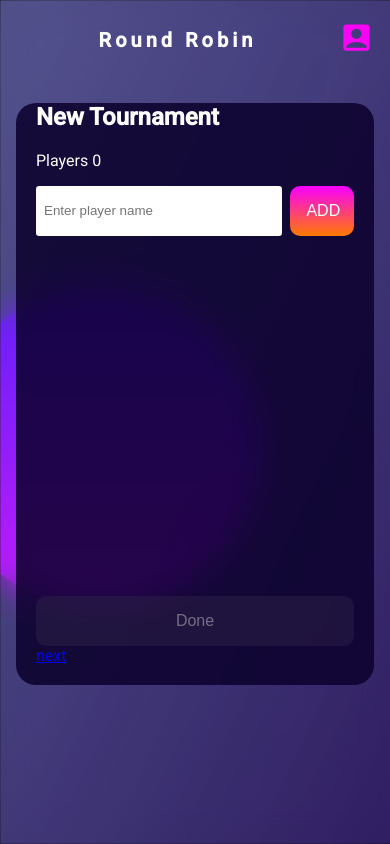
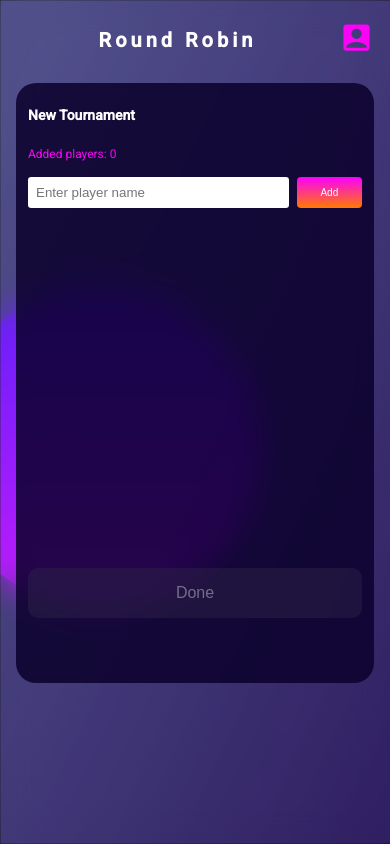
Before and after one commit to olofWallgren/RoundRobinApp, a React (Create React App) app: page /create-tournament in a window 390 px wide. Built offline with nearby package versions, Linux system fonts and the light colour scheme; a web font is replaced by a local one.

Commit message:
Added styling

```diff
--- a/src/components/NewTournamentCards/ParticipantsCard/index.tsx
+++ b/src/components/NewTournamentCards/ParticipantsCard/index.tsx
@@ -67,7 +67,7 @@ const ParticipantsCard = (props: any) => {
           {/* <PersonAddIcon sx={{ fontSize: 40 }} style={{ color: "FA04F6" }} /> */}
           <input
             className="addBtnWidth primaryBtn primaryBtn--small"
-            value="ADD"
+            value="Add"
             type="submit"
           />
         </form>
--- a/src/layout/primaryBtn.css
+++ b/src/layout/primaryBtn.css
@@ -9,20 +9,21 @@
   cursor: pointer;
   text-align: center;
   text-decoration: none;
-
   transform-origin: 50% 50%;
   transition: transform 200ms ease, background-color 150ms ease;
 }
-
 .primaryBtn:active {
   transform: scale(0.97);
 }
-
 .primaryBtn:disabled {
   cursor: not-allowed;
   color: lightgray;
   background: #2c2247;
   opacity: 0.5;
+}
+.primaryBtn--small {
+  padding: 6px 6px;
+  border-radius: 4px;
 }
 
 @media screen and (max-width: 600px) {
@@ -31,4 +32,8 @@
     font-size: medium;
     font-weight: 500;
   }
+  .primaryBtn--small {
+    padding: 6px 6px;
+    font-size: smaller;
+  }
 }
--- a/src/layout/tournamentContainer.css
+++ b/src/layout/tournamentContainer.css
@@ -4,14 +4,15 @@
   border-radius: 20px;
   padding: 0 20px 20px 20px;
   width: 100%;
+  height: 600px;
 }
 @media screen and (max-width: 700px) {
-  .gameContainer {
+  .tournamentContainer {
     font-size: 14px;
   }
 }
 @media screen and (max-width: 600px) {
-  .gameContainer {
+  .tournamentContainer {
     font-size: 12px;
     padding: 0 12px 12px 12px;
   }
--- a/src/routes/tournament/index.tsx
+++ b/src/routes/tournament/index.tsx
@@ -1,8 +1,9 @@
 import * as React from "react";
 import "../../layout/container.css";
 import "../../layout/section.css";
+import "../../layout/primaryBtn.css";
 import "../../layout/tournamentContainer.css";
-import "../tournament/tournament.css";
+import "./tournament.css";
 import { Link } from "react-router-dom";
 
 import { useForm, SubmitHandler } from "react-hook-form";
@@ -58,18 +59,23 @@ const Tournament = () => {
   };
   console.log("constext", settingStore.tournament);
   return (
+    <>
       <div className="container">
         <div className="tournamentContainer">
-        <h2>New Tournament</h2>
-        <p>{`Players ${playerArray.length}`}</p>
+          <div className="headingContainer">
+            <h3 className="noMargin">New Tournament</h3>
+          </div>
+          <div className="flexBetween justifyCenter">
+            <p className="noMargin secondaryColor">{`Added players: ${playerArray.length}`}</p>
             {!showParticipantView && (
               <button
-            style={{ padding: "0.5rem" }}
+                className="primaryBtn primaryBtn--small"
                 onClick={() => toggleParticipantView()}
               >
                 Add players
               </button>
             )}
+          </div>
 
           {showParticipantView ? (
             <ParticipantsCard
@@ -80,22 +86,29 @@ const Tournament = () => {
           ) : (
             <form onSubmit={handleSubmit(onSubmit)}>
               <div className="formSection">
-              <p style={{ paddingRight: "1rem" }}>Tournament name</p>
+                <p className="noMargin">Tournament name</p>
                 <input
+                  className="input inputTournament"
+                  type="text"
                   {...register("tournamentName", {
                     required: true,
                     maxLength: 20,
                   })}
+                  placeholder="Enter tournament name"
                 />
-              {errors.tournamentName && <span>Tournamentname is required</span>}
+                {errors.tournamentName && (
+                  <span>Tournament name is required</span>
+                )}
               </div>
-
+                  {/* Length of round section */}
               <div className="formSection">
-              <p style={{ paddingRight: "1rem" }}>Length of round</p>
+                <div className="halfWidth">
+                  <p className="noMargin">Length of round</p>
+                </div>
                 <div className="inputSection">
-                <p>Hour:</p>
+                  <p className="noMargin bottomPadding">Hour:</p>
                   <input
-                  className="inputElement"
+                    className="input inputElement"
                     type="number"
                     {...register("hour", { required: true, min: 0, max: 5 })}
                   />
@@ -103,67 +116,82 @@ const Tournament = () => {
                 </div>
 
                 <div className="inputSection">
-                <p>Min:</p>
+                  <p className="noMargin bottomPadding">Min:</p>
                   <input
                     type="number"
-                  className="inputElement"
+                    className="input inputElement"
                     {...register("min", { required: true, min: 0, max: 60 })}
                   />
                   {errors.min && <span>This field is required</span>}
                 </div>
 
                 <div className="inputSection">
-                <p>Sec</p>
+                  <p className="noMargin bottomPadding">Sec</p>
                   <input
+                    className="input inputElement"
                     type="number"
-                  className="inputElement"
                     {...register("sec", { required: true, min: 0, max: 60 })}
                   />
                   {errors.sec && <span>This field is required</span>}
                 </div>
               </div>
 
-            <div className="selectionSection">
-              <p>Games per match</p>
+                  {/* Games per round section */}
+              <div className="formSection">
+                <p className="noMargin">Games per match</p>
 
-              <select className="selectionInput" {...register("games")}>
-                <option value="best of three">best of 3</option>
-                <option value="best of five">best of 5</option>
-                <option value="best of seven">best of 7</option>
-                <option value="single round">single round</option>
+                <select className="input selectionInput" {...register("games")}>
+                  <option value="best of three">Best of 3</option>
+                  <option value="best of five">Best of 5</option>
+                  <option value="best of seven">Best of 7</option>
+                  <option value="single round">Single round</option>
                 </select>
               </div>
+                  {/* Scoring section */}
+              <div className="formSection">
+                <div className="halfWidth">
 
-            <div className="formSection">
-              <p style={{ paddingRight: "1rem" }}>Scoring</p>
+                <p className="noMargin">Scoring</p>
+                </div>
                 <div className="inputSection">
-                <p>Win:</p>
-                <select className="selectionInput" {...register("win")}>
+                  <p className="noMargin bottomPadding">Win:</p>
+                  <select className="input selectionInput" {...register("win")}>
                     <option value="3">3</option>
                     <option value="1">1</option>
                   </select>
                 </div>
                 <div className="inputSection">
-                <p>Loss:</p>
-                <select className="selectionInput" {...register("loss")}>
+                  <p className="noMargin bottomPadding">Loss:</p>
+                  <select
+                    className="input selectionInput"
+                    {...register("loss")}
+                  >
                     <option value="0">0</option>
                     <option value="1">1</option>
                   </select>
                 </div>
                 <div className="inputSection">
-                <p>Draw:</p>
-                <select className="selectionInput" {...register("draw")}>
+                  <p className="noMargin bottomPadding">Draw:</p>
+                  <select
+                    className="input selectionInput"
+                    {...register("draw")}
+                  >
                     <option value="1">1</option>
                     <option value="0">0</option>
                   </select>
                 </div>
               </div>
-            <input style={{ padding: "0.5rem" }} type="submit" />
+              <div className="buttonContainer">
+                <input className="primaryBtn fullWidth" value="Start" type="submit" />
+              </div>
             </form>
           )}
-        <Link to="/current-tournament/round">next</Link>
         </div>
       </div>
+      {/* <Link className="primaryBtn" to="/current-tournament/round">
+        Done
+      </Link> */}
+    </>
   );
 };
 
--- a/src/routes/tournament/tournament.css
+++ b/src/routes/tournament/tournament.css
@@ -1,23 +1,65 @@
+.headingContainer {
+  padding: 1.5rem 0;
+}
 .formSection {
   background-color: rgba(56, 44, 89, 1);
   display: flex;
-    margin-bottom: 1rem;
-    margin-top: 1rem;
-    padding: 1rem;
-  };
+  justify-content: space-between;
+  align-items: center;
+  margin: 1rem 0;
+  padding: 0.5rem;
+  border-radius: 0.5rem;
+  min-height: 4rem;
+}
 .inputElement {
   width: 100%;
-    padding: 0.5rem;
-  };
+  /* padding: 0.5rem; */
+}
+.input {
+  background-color: white;
+  color: rgba(11, 0, 44, 0.85);
+  border: none;
+  border-radius: 0.3rem;
+  outline: none;
+  padding: 0.3rem 0.3rem;
+}
+.input:focus {
+  border: 1px solid rgba(250, 0, 255, 1);
+}
 .inputSection {
   display: flex;
   flex-direction: column;
-    font-size: 12px;
   color: rgba(250, 4, 246, 1);
-  };
-  .selectionSection {
-    margin-bottom: 1rem;
-  };
-  .selectionInput {
+}
+/* .selectionInput {
   padding: 0.5rem;
-  };
+} */
+.inputTournament {
+  /* border-radius: 0.5rem; */
+  /* font-size: small; */
+}
+.buttonContainer {
+  margin-top: 3rem;
+}
+.flexBetween {
+  display: flex;
+  justify-content: space-between;
+}
+.noMargin {
+  margin: 0;
+}
+.secondaryColor {
+  color: #fa04f6;
+}
+.fullwidth {
+  width: 100%;
+}
+.halfWidth {
+  width: 50%;
+}
+.justifyCenter {
+  align-items: center;
+}
+.bottomPadding {
+  padding-bottom: 0.2rem;
+}
```
Lines whose indentation alone changed are shown as unchanged.
